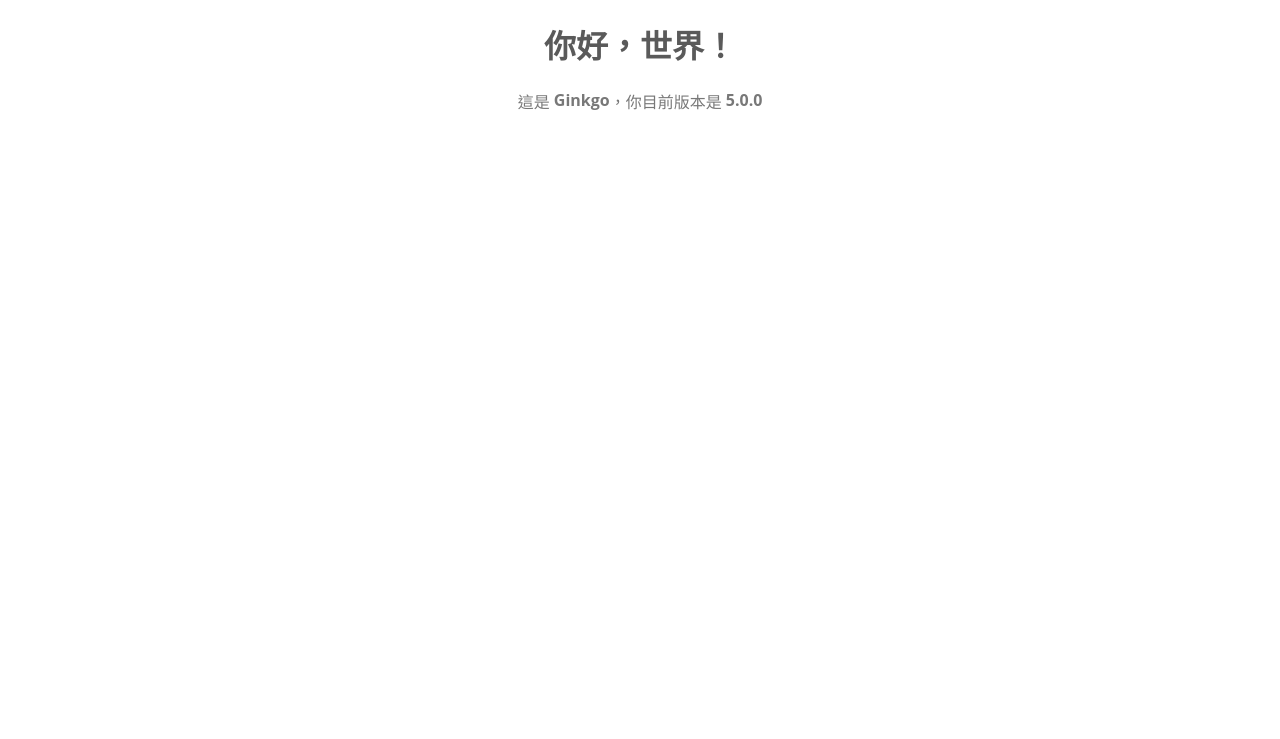
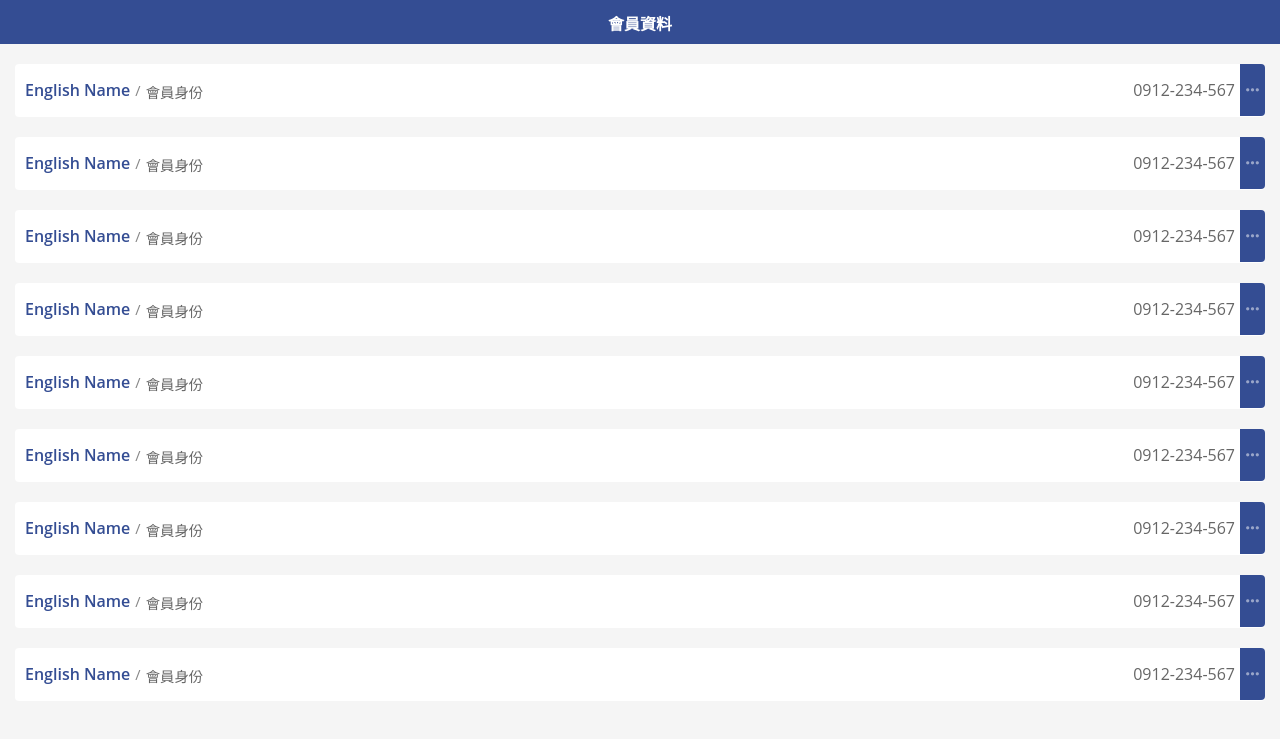
Before and after one commit to tsgo/rotary, a PHP site: page / in a window 1280 px wide. Shown: the top 739 px of the page. Run offline with PHP 8.4, Linux system fonts and the light colour scheme.

Commit message:
製作完成

```diff
--- a/css/icon.css
+++ b/css/icon.css
@@ -0,0 +1,6 @@
+@font-face { font-family: "icon"; src: url('../font/icomoon/fonts/icomoon.eot?1581747938') format('embedded-opentype'), url('../font/icomoon/fonts/icomoon.woff?1581747938') format('woff'), url('../font/icomoon/fonts/icomoon.ttf?1581747938') format('truetype'), url('../font/icomoon/fonts/icomoon.svg?1581747938') format('svg'); }
+*[class^="icon-"]:before, *[class*=" icon-"]:before { font-family: "icon"; speak: none; font-style: normal; font-weight: normal; font-variant: normal; }
+
+.icon-navigation-more:before { content: "\e900"; }
+
+.icon-chevron-left:before { content: "\e90f"; }
--- a/css/public.css
+++ b/css/public.css
@@ -1,6 +1,28 @@
 @charset "UTF-8";
 *, *:after, *:before { vertical-align: top; -moz-box-sizing: border-box; -webkit-box-sizing: border-box; box-sizing: border-box; -moz-osx-font-smoothing: subpixel-antialiased; -webkit-font-smoothing: subpixel-antialiased; -moz-font-smoothing: subpixel-antialiased; -ms-font-smoothing: subpixel-antialiased; -o-font-smoothing: subpixel-antialiased; }
 
-body { position: relative; display: inline-block; width: 100%; margin: 0; padding: 0; color: #5a5a5a; font-size: medium; text-align: center; font-family: "微軟正黑體", "Open sans", "Helvetica Neue", HelveticaNeue, Helvetica, Arial, sans-serif; }
-body::-moz-selection { color: white; background-color: #78baff; }
-body::selection { color: white; background-color: #78baff; }
+body { position: relative; display: inline-block; width: 100%; margin: 0; padding: 0; color: #5a5a5a; font-size: 12px; text-align: center; font-family: "微軟正黑體", "Open sans", "Helvetica Neue", HelveticaNeue, Helvetica, Arial, sans-serif; background-color: whitesmoke; }
+
+header { display: inline-block; width: 100%; height: 44px; background-color: #344d93; *zoom: 1; padding: 0 15px; }
+header:after { display: table; content: ""; line-height: 0; clear: both; }
+header h1 { display: inline-block; font-size: 1rem; color: white; }
+header a { display: inline-block; float: left; text-decoration: none; color: white; font-size: 1rem; line-height: 44px; }
+header a:before { display: inline-block; content: '\e90f'; font-family: icon; font-size: 1rem; }
+
+p { display: inline-block; padding: 0; margin: 0; }
+
+.cent { display: inline-block; width: 100%; padding: 20px 15px; }
+.cent > div { display: inline-block; width: 100%; background-color: white; -moz-border-radius: 4px; -webkit-border-radius: 4px; border-radius: 4px; *zoom: 1; margin-bottom: 20px; }
+.cent > div:after { display: table; content: ""; line-height: 0; clear: both; }
+.cent > div:last-child { margin-bottom: 0; }
+.cent > div .d_boxs { display: inline-block; width: 100%; padding: 15px 10px; border-bottom: 1px solid rgba(102, 102, 102, 0.5); text-align: left; font-size: 1rem; color: rgba(102, 102, 102, 0.8); }
+.cent > div .d_boxs:last-child { border-bottom: 0; }
+.cent > div .d_boxs:before { display: inline-block; width: 30%; content: attr(title); font-size: 1rem; color: #344d93; font-weight: 600; }
+@media screen and (max-width: 324px) and (min-width: 0) { .cent > div .d_boxs:before { width: 40%; } }
+.cent > div .name { display: inline-block; color: #344d93; font-weight: 600; font-size: 1rem; float: left; padding: 15px 0 15px 10px; }
+.cent > div .member_id { display: inline-block; font-size: .9rem; color: #666666; float: left; margin-top: 2px; padding: 15px 0; }
+.cent > div .member_id:before { display: inline-block; content: '/'; font-size: .9rem; color: rgba(102, 102, 102, 0.8); margin: 0 5px; }
+.cent > div .phone { display: inline-block; font-size: 1rem; color: #666666; float: right; padding: 15px 0; }
+@media screen and (max-width: 324px) and (min-width: 0) { .cent > div .phone { float: left; padding: 0 0 15px 10px; } }
+.cent > div a { display: inline-block; background-color: #344d93; float: right; width: 25px; -moz-border-radius: 0 4px 4px 0; -webkit-border-radius: 0; border-radius: 0 4px 4px 0; text-decoration: none; padding: 18px 0 12px 0; margin-left: 5px; font-size: 1rem; color: rgba(255, 255, 255, 0.5); height: 100%; overflow: hidden; }
+@media screen and (max-width: 324px) and (min-width: 0) { .cent > div a { padding: 35px 0 32px 0; } }
--- a/index.html
+++ b/index.html
@@ -5,7 +5,7 @@
     <meta http-equiv="Content-type" content="text/html; charset=utf-8">
     <meta name="viewport" content="width=device-width,initial-scale=1,maximum-scale=1,user-scalable=no,minimal-ui">
 
-    <title>Ginkgo！</title>
+    <title></title>
 
     <link rel="stylesheet" type="text/css" href="css/icon.css">
     <link rel="stylesheet" type="text/css" href="css/public.css">
@@ -15,8 +15,72 @@
   </head>
   <body>
 
-    <h1>你好，世界！</h1>
-    <span style="color: rgba(120, 120, 120, 1.00);">這是 <b>Ginkgo</b>，你目前版本是 <b>5.0.0</b></span>
+    <header><h1>會員資料</h1></header>
+
+    <div class='cent'>
+      <div>
+        <p class='name'>English Name</p>
+        <p class='member_id'>會員身份</p>
+        <a class='icon-navigation-more' href="detail.html"></a>
+        <p class='phone'>0912-234-567</p>
+      </div>
+
+      <div>
+        <p class='name'>English Name</p>
+        <p class='member_id'>會員身份</p>
+        <a class='icon-navigation-more' href="detail.html"></a>
+        <p class='phone'>0912-234-567</p>
+      </div>
+
+      <div>
+        <p class='name'>English Name</p>
+        <p class='member_id'>會員身份</p>
+        <a class='icon-navigation-more' href="detail.html"></a>
+        <p class='phone'>0912-234-567</p>
+      </div>
+
+      <div>
+        <p class='name'>English Name</p>
+        <p class='member_id'>會員身份</p>
+        <a class='icon-navigation-more' href="detail.html"></a>
+        <p class='phone'>0912-234-567</p>
+      </div>
+
+      <div>
+        <p class='name'>English Name</p>
+        <p class='member_id'>會員身份</p>
+        <a class='icon-navigation-more' href="detail.html"></a>
+        <p class='phone'>0912-234-567</p>
+      </div>
+
+      <div>
+        <p class='name'>English Name</p>
+        <p class='member_id'>會員身份</p>
+        <a class='icon-navigation-more' href="detail.html"></a>
+        <p class='phone'>0912-234-567</p>
+      </div>
+
+      <div>
+        <p class='name'>English Name</p>
+        <p class='member_id'>會員身份</p>
+        <a class='icon-navigation-more' href="detail.html"></a>
+        <p class='phone'>0912-234-567</p>
+      </div>
+
+      <div>
+        <p class='name'>English Name</p>
+        <p class='member_id'>會員身份</p>
+        <a class='icon-navigation-more' href="detail.html"></a>
+        <p class='phone'>0912-234-567</p>
+      </div>
+
+      <div>
+        <p class='name'>English Name</p>
+        <p class='member_id'>會員身份</p>
+        <a class='icon-navigation-more' href="detail.html"></a>
+        <p class='phone'>0912-234-567</p>
+      </div>
+    </div>
 
   </body>
 </html>
--- a/scss/icon.scss
+++ b/scss/icon.scss
@@ -6,3 +6,21 @@
 //
 
 @import "compass/css3/font-face";
+
+@include font-face("icon", font-files(
+  "icomoon/fonts/icomoon.eot",
+  "icomoon/fonts/icomoon.woff",
+  "icomoon/fonts/icomoon.ttf",
+  "icomoon/fonts/icomoon.svg"));
+
+*[class^="icon-"]:before, *[class*=" icon-"]:before {
+  font-family: "icon";
+
+  speak: none;
+  font-style: normal;
+  font-weight: normal;
+  font-variant: normal;
+}
+
+.icon-navigation-more:before { content: "\e900"; }
+.icon-chevron-left:before { content: "\e90f"; }
--- a/scss/public.scss
+++ b/scss/public.scss
@@ -17,10 +17,153 @@ body {
   padding: 0;
   color: rgba(90, 90, 90, 1.00);
 
-  font-size: medium;
+  font-size: 12px;
   text-align: center;
   font-family: "微軟正黑體", "Open sans", "Helvetica Neue", HelveticaNeue, Helvetica, Arial, sans-serif;
 
+  background-color: rgba(245, 245, 245, 1.00);
   // 文字染色，背景色、文字色
-  @include selection(rgba(120, 186, 255, 1.00), rgba(255, 255, 255, 1));
+  // @include selection(rgba(120, 186, 255, 1.00), rgba(255, 255, 255, 1));
 }
+
+
+header {
+  display: inline-block;
+  width: 100%;
+  height: 44px;
+  background-color: rgba(52, 77, 147, 1.00);
+  @include clearfix();
+  padding: 0 15px;
+
+  h1 {
+    display: inline-block;
+    font-size: 1rem;
+    color: white;
+  }
+
+  a {
+    display: inline-block;
+    float: left;
+    text-decoration: none;
+    color: white;
+    font-size: 1rem;
+    line-height: 44px;
+
+    &:before {
+      display: inline-block;
+      content: '\e90f';
+      font-family: icon;
+      font-size: 1rem;
+    }
+  }
+}
+
+p{
+  display: inline-block;
+  padding: 0;
+  margin: 0;
+}
+
+.cent {
+  display: inline-block;
+  width: 100%;
+  padding: 20px 15px;
+
+  > div {
+    display: inline-block;
+    width: 100%;
+    background-color: white;
+    @include border-radius(4px);
+    @include clearfix();
+    margin-bottom: 20px;
+
+    &:last-child {
+      margin-bottom: 0;
+    }
+
+    .d_boxs {
+      display: inline-block;
+      width: 100%;
+      padding: 15px 10px;
+      border-bottom: 1px solid rgba(102, 102, 102, .5);
+      text-align: left;
+      font-size: 1rem;
+      color: rgba(102, 102, 102, .8);
+
+      &:last-child {
+        border-bottom: 0;
+      }
+
+      &:before {
+        display: inline-block;
+        width: 30%;
+        content: attr(title);
+        font-size: 1rem;
+        color: rgba(52, 77, 147, 1.00);
+        font-weight: 600;
+
+        @include range-width(0, 325px) {
+          width: 40%;
+        }
+      }
+    }
+
+    .name {
+      display: inline-block;
+      color: rgba(52, 77, 147, 1.00);
+      font-weight: 600;
+      font-size: 1rem;
+      float: left;
+      padding: 15px 0 15px 10px;
+    }
+
+    .member_id {
+      display: inline-block;
+      font-size: .9rem;
+      color: rgba(102, 102, 102, 1.00);
+      float: left;
+      margin-top: 2px;
+      padding: 15px 0;
+
+      &:before {
+        display: inline-block;
+        content: '/';
+        font-size: .9rem;
+        color: rgba(102, 102, 102, .8);
+        margin: 0 5px;
+      }
+    }
+
+    .phone {
+      display: inline-block;
+      font-size: 1rem;
+      color: rgba(102, 102, 102, 1.00);
+      float: right;
+      padding: 15px 0;
+
+      @include range-width(0, 325px) {
+        float: left;
+        padding: 0 0 15px 10px;
+      }
+    }
+
+    a {
+      display: inline-block;
+      background-color: rgba(52, 77, 147, 1.00);
+      float: right;
+      width: 25px;
+      @include border-radius(0 4px 4px 0);
+      text-decoration: none;
+      padding: 18px 0 12px 0;
+      margin-left: 5px;
+      font-size: 1rem;
+      color: rgba(255, 255, 255, .5);
+      height: 100%;
+      overflow: hidden;
+
+      @include range-width(0, 325px) {
+        padding: 35px 0 32px 0;
+      }
+    }
+  }
+}
```
Also changed, not shown: detail.html (added, +39 -0 lines), font/icomoon/style.css (+13 -5 lines), font/icomoon/fonts/icomoon.ttf, font/icomoon/fonts/icomoon.woff, 2 other files.
